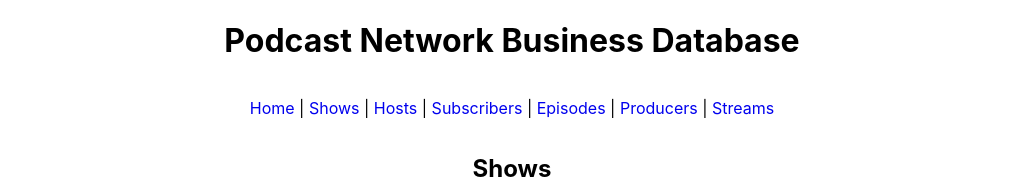
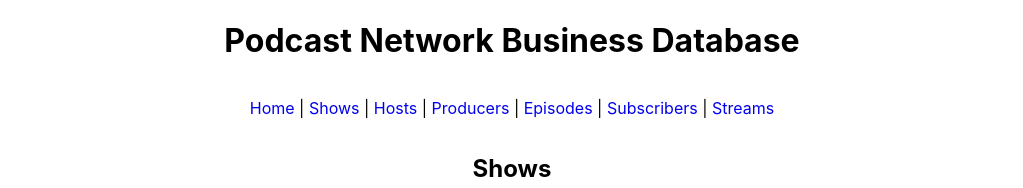
Before and after one commit to blsouthcott/pod-biz-db, a React (Create React App) app in the folder ui/: page /shows in a window 1280 px wide. Shown: the top 188 px of the page, without its empty margins (128-1151 px from the left). Built offline with nearby package versions, Linux system fonts and the light colour scheme; no server answers.

Commit message:
reorder navigation bar

```diff
--- a/ui/src/components/Navigation.js
+++ b/ui/src/components/Navigation.js
@@ -9,9 +9,9 @@ function Navigation () {
                     <Link className="link" to='/'>Home </Link><p className="divider">|</p>
                     <Link className="link" to='/shows'> Shows </Link><p className="divider">|</p>
                     <Link className="link" to='/hosts'> Hosts </Link><p className="divider">|</p>
+                    <Link className="link" to='/producers'> Producers </Link><p className="divider">|</p>
+                    <Link className="link" to='/episodes'> Episodes </Link><p className="divider">|</p>
                     <Link className="link" to='/subscribers'> Subscribers </Link><p className="divider">|</p>
-                    <Link className="link" to='/episodes'> Episodes </Link><p className="divider">|</p>
-                    <Link className="link" to='/producers'> Producers </Link><p className="divider">|</p>
                     <Link className="link" to='/streams'> Streams</Link>
                 </div>
             </nav>
--- a/ui/src/components/pages/Shows/forms/AddShowForm.js
+++ b/ui/src/components/pages/Shows/forms/AddShowForm.js
@@ -1,6 +1,6 @@
 import React, { useState } from "react";
+import { createEntity } from "../../../../utils/entityData";
 import { useDispatch, useSelector } from "react-redux";
-import { createEntity } from "../../../../utils/entityData";
 import { loadShows } from "../../../../store/actions/entitiesActions";
 import * as formConstants from '../../../../constants/form_strings';
 import Form from "../../../Form";
```
